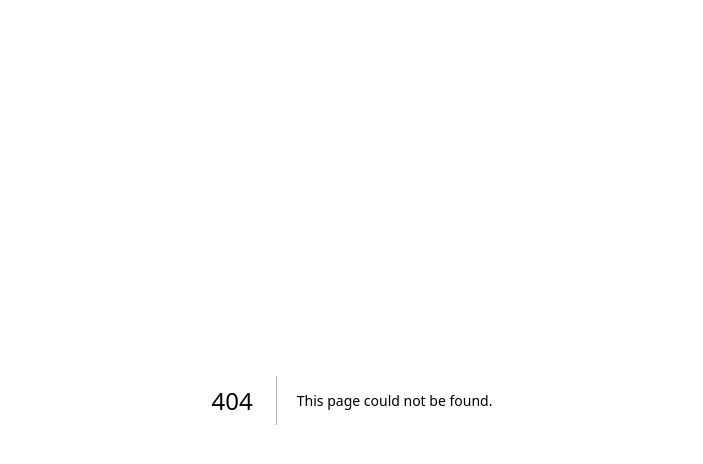
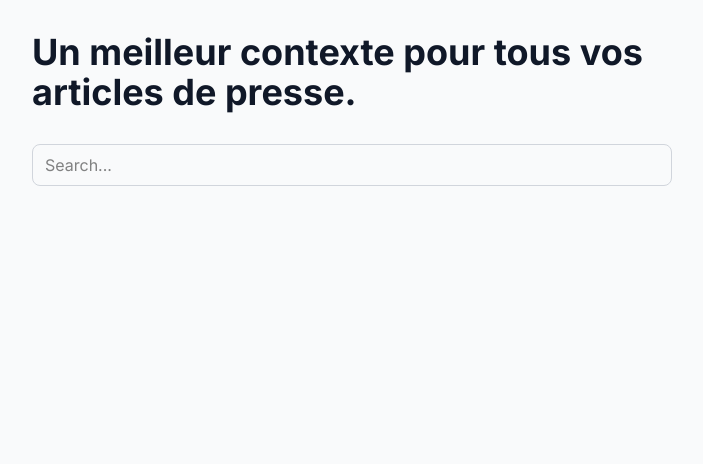
Before and after one commit to bromatofiel/shift26-context, a Next.js app in the folder front/: page /search in a window 1280 px wide. Before the commit this address had no page. Shown: the top 464 px of the page, without its empty margins (288-991 px from the left). Built offline with nearby package versions, Linux system fonts and the light colour scheme.

Commit message:
feat: add SearchInput component and Input UI component

```diff
--- /dev/null
+++ b/front/app/search/page.tsx
@@ -0,0 +1,16 @@
+"use client";
+
+import SearchInput from "@/components/custom/SearchInput";
+
+export default function SearchPage() {
+    return (
+        <div className="min-h-screen bg-gray-50 py-8">
+            <div className="max-w-2xl mx-auto px-4">
+                <h1 className="text-4xl font-bold text-gray-900 mb-8">
+                    Un meilleur contexte pour tous vos articles de presse.
+                </h1>
+                <SearchInput />
+            </div>
+        </div>
+    );
+}
--- /dev/null
+++ b/front/components/custom/SearchInput.tsx
@@ -0,0 +1,44 @@
+"use client";
+import { useState } from "react";
+
+interface SearchInputProps {
+    placeholder?: string;
+    onSearch?: (value: string) => void;
+}
+
+export default function SearchInput({
+    placeholder = "Search...",
+    onSearch
+}: SearchInputProps) {
+    const [value, setValue] = useState("");
+
+    const handleChange = (e: React.ChangeEvent<HTMLInputElement>) => {
+        const newValue = e.target.value;
+        setValue(newValue);
+        onSearch?.(newValue);
+    };
+
+    const handleClear = () => {
+        setValue("");
+        onSearch?.("");
+    };
+
+    return (
+        <div className="flex items-center gap-2">
+            <input
+                type="text"
+                value={value}
+                onChange={handleChange}
+                placeholder={placeholder}
+                className="flex-1 px-3 py-2 border border-gray-300 rounded-md focus:outline-none focus:ring-2 focus:ring-blue-500"
+            />
+            {value && (
+                <button
+                    onClick={handleClear}
+                    className="px-2 py-2 text-gray-500 hover:text-gray-700">
+                    ✕
+                </button>
+            )}
+        </div>
+    );
+}
--- /dev/null
+++ b/front/components/ui/input.tsx
@@ -0,0 +1,19 @@
+import * as React from "react"
+
+import { cn } from "@/lib/utils"
+
+function Input({ className, type, ...props }: React.ComponentProps<"input">) {
+  return (
+    <input
+      type={type}
+      data-slot="input"
+      className={cn(
+        "h-9 w-full min-w-0 rounded-md border border-input bg-transparent px-2.5 py-1 text-base shadow-xs transition-[color,box-shadow] outline-none file:inline-flex file:h-7 file:border-0 file:bg-transparent file:text-sm file:font-medium file:text-foreground placeholder:text-muted-foreground focus-visible:border-ring focus-visible:ring-3 focus-visible:ring-ring/50 disabled:pointer-events-none disabled:cursor-not-allowed disabled:opacity-50 aria-invalid:border-destructive aria-invalid:ring-3 aria-invalid:ring-destructive/20 md:text-sm dark:bg-input/30 dark:aria-invalid:border-destructive/50 dark:aria-invalid:ring-destructive/40",
+        className
+      )}
+      {...props}
+    />
+  )
+}
+
+export { Input }
```
